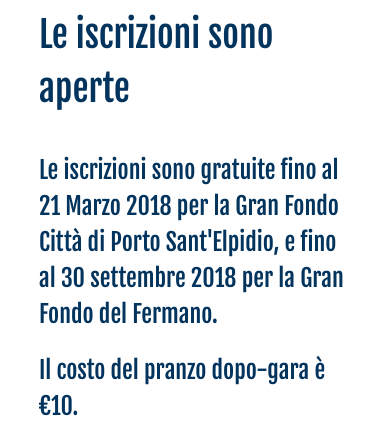
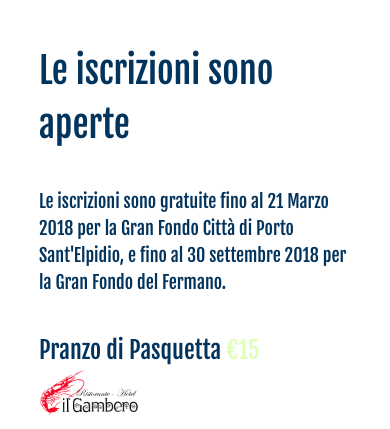
Before and after one commit to indifferentalex/granfondoportosantelpidio, a Jekyll site: the page built from index.html, in a window 390 px wide. Shown: the part 204-633 px from the top of the page. Built offline with Jekyll 4.4.1, drawn with Linux system fonts in a browser that asks for light colours; nearby versions of some CDN libraries; the list of posts is cut into pages by our own code; comment, search, counter and statistics services are not loaded; some of the changed text lies outside the part shown.

Commit message:
Pranzo di pasquetta

```diff
--- a/_includes/footer.html
+++ b/_includes/footer.html
@@ -6,7 +6,7 @@
 
 			<div class="col-md-3"></div><!--
 			--><div class="col-md-2">
-				<h4>CONTATTI:</h4>
+				<h4><a name="#contattaci"></a>CONTATTI:</h4>
 				<ul>
 					<li>VINCENZO SANTONI</li>
 					<li>+39 389 1607169</li>
@@ -46,7 +46,7 @@
 		<div class="row actual-footer-links">
 			<div class="col-md-3"></div><!--
 			--><div class="col-md-2">
-				<h4>CONTATTI:</h4>
+				<h4><a name="contattaci"></a>CONTATTI:</h4>
 				<ul>
 					<li>VINCENZO SANTONI</li>
 					<li>+39 389 1607169</li>
--- a/assets/style.css
+++ b/assets/style.css
@@ -814,6 +814,7 @@
 .home-banner-text {
 	color: #fff;
 	line-height: 1.5em;
+	margin-bottom: 0px;
 }
 
 .home-banner-text a {
--- a/index.html
+++ b/index.html
@@ -5,15 +5,30 @@
 ---
 
 <div style="position: relative; padding: 0px 24px;" class="row centerpiece">
-	<img class="home-banner-image" src="{{ site.baseurl }}/assets/images/sfondo_prova_1.jpg"/>
+	<img class="home-banner-image" src="{{ site.baseurl }}/assets/images/sfondo_prova_2.jpg"/>
 
 	<div class="col-md-7 vcenter">
 		<!-- <h1 class="home-banner-text">Gran Fondo Città di Porto Sant'Elpidio</h1> -->
 		<!-- <h1 class="home-banner-text">Le Gran Fondo del 2018: lunedì <strong>2 Aprile</strong> e domenica <strong>14 Ottobre</strong></h1>
 		<h3 class="home-banner-text">Tornano le nostre gare con la Sesta Edizione della Gran Fondo Città di Porto Sant'Elpidio, <b>iscrizioni gratuite</b> fino al 21 Marzo 2018, e con la Terza Edizione della Gran Fondo del Fermano, <b>iscrizioni gratuite</b> fino al 30 settembre 2018.</h3> -->
-		<h1 class="home-banner-text">Le iscrizioni sono aperte</h1>
-		<h3 class="home-banner-text">Le iscrizioni sono gratuite fino al 21 Marzo 2018 per la Gran Fondo Città di Porto Sant'Elpidio, e fino al 30 settembre 2018 per la Gran Fondo del Fermano.</h3>
-		<h3 class="home-banner-text">Il costo del pranzo dopo-gara è €10.</h3>
+		<div class="row">
+			<div class="col-md-12" style="padding: 0px;">
+				<h1 class="home-banner-text">Le iscrizioni sono aperte</h1>
+				<h4 class="home-banner-text">Le iscrizioni sono gratuite fino al 21 Marzo 2018 per la Gran Fondo Città di Porto Sant'Elpidio, e fino al 30 settembre 2018 per la Gran Fondo del Fermano.</h4>
+			</div>
+		</div>
+		<h3 class="home-banner-text">
+			Pranzo di Pasquetta <span style="color: #dfffb9;">€15</span>
+			<a href="https://www.ristoranteilgambero.eu/" style="margin-right: 18px;" target="_blank">
+				<img src="{{ site.baseurl }}/assets/images/gambero_il_logo.png" style="-webkit-filter: drop-shadow(0px 0px 3px #fff); filter: drop-shadow(0px 0px 3px #fff); height: 50px; width: auto;"/>
+			</a>
+		</h3>
+		<h4 class="home-banner-text">Un prezzo <span style="color: #dfffb9;">SPECIALE</span> per tutti i partecipanti alla Gran Fondo Città di Porto Sant'Elpidio, accompagnatori, famigliari e tutti gli amanti del Ciclismo
+			e dell'Amicizia.</h4>
+		<h4 class="home-banner-text"><span style="color: #dfffb9;">♦</span> Gnocchetti fatti in casa alla pescatora</h4>
+		<h4 class="home-banner-text"><span style="color: #dfffb9;">♦</span> Branzino al forno con patate e olive</h4>
+		<h4 class="home-banner-text"><span style="color: #dfffb9;">♦</span> Dolce, caffè e bevande comprese</h4>
+		<h4 class="home-banner-text">Gradita la prenotazione, <a href="#contattaci">con noi</a> oppure direttamente al <a href="https://www.ristoranteilgambero.eu/", target="_blank">ristorante il Gambero</a></h4>
 		<!-- <p class="home-banner-text"><i>"La città che ha il mare e la bici nel cuore"</i></p> -->
 	</div><!--
 	--><div class="col-md-5 vcenter">
@@ -62,7 +77,8 @@
 		<img src="https://s3.eu-central-1.amazonaws.com/giovanissimi/comepartecipare.jpg"/>
 		<h2>Come partecipare</h2>
 		<p>Le iscrizioni on line si aprono il 17 Ottobre 2017 e chiuderanno Domenica 1 Aprile 2018 alle ore 20.00. Possono essere effettuate attraverso <a href="http://www.kronoservice.com/it/schedagara.php?idgara=2313">KronoService cliccando qui</a> o tramite il nostro sito <a href="{{ site.baseurl }}/iscriversi">cliccando qui</a>. Saranno anche aperte le iscrizioni con operatore: Sabato 31 Marzo e Lunedi 2 Aprile.</p>
-		<p>Le iscrizioni sono gratuite fino al 21 Marzo 2018, il costo del pranzo dopo-gara aperto a tutti sarà di €10.</p>
+		<p>Le iscrizioni sono gratuite fino al 21 Marzo 2018, il costo del pranzo Pranzo di Pasquetta €15</p>
+		<p5Le iscrizioni sono gratuite fino al 21 Marzo 2018, il costo del pranzo Pranzo di Pasquetta €15</5>
 		<p>Per ulteriori informazioni potete consultare <a href="{{ site.baseurl }}/regolamento/#apertura-e-chiusura-inscrizioni">il regolamento completo</a>.</p>
 <!-- 		<p>La Gran Fondo del Fermano è aperta a tutti i tesserati F.C.I. e Enti di Promozione Sportiva che hanno sottoscritto la convenzione con la F.C.I. per l’anno 2017, in possesso di idoneità medico sportiva per la pratica del ciclismo agonistico ed ai cicloamatori stranieri in possesso di licenza UCI valida per l’anno in corso, rilasciata dalla propria Federazione Ciclistica Nazionale, e previa presentazione della certificazione etica in lingua inglese e certificato di idoneità redatto secondo il modello E. I soggetti stranieri che non siano in possesso della licenza UCI, dovranno presentare, prima della partenza della gara, un certificato medico che attesti lo stato di idoneità alla partecipazione ad una manifestazione sportiva ciclistica agonistica. Tale certificato deve non essere antecedente di oltre un anno rispetto alla data di iscrizione alla manifestazione.</p> -->
 <!-- 		<p>Le iscrizioni comprendono: assistenza meccanica, medico-sanitario, radio soccorso, ristori, docce, pasta party all’arrivo, pacco regalo.</p> -->
```
Also changed, not shown: regolamento_pse.md (+1 -1 lines), assets/images/gambero_il_logo.png (added), assets/images/sfondo_prova_2.jpg (added), 3 other files.
